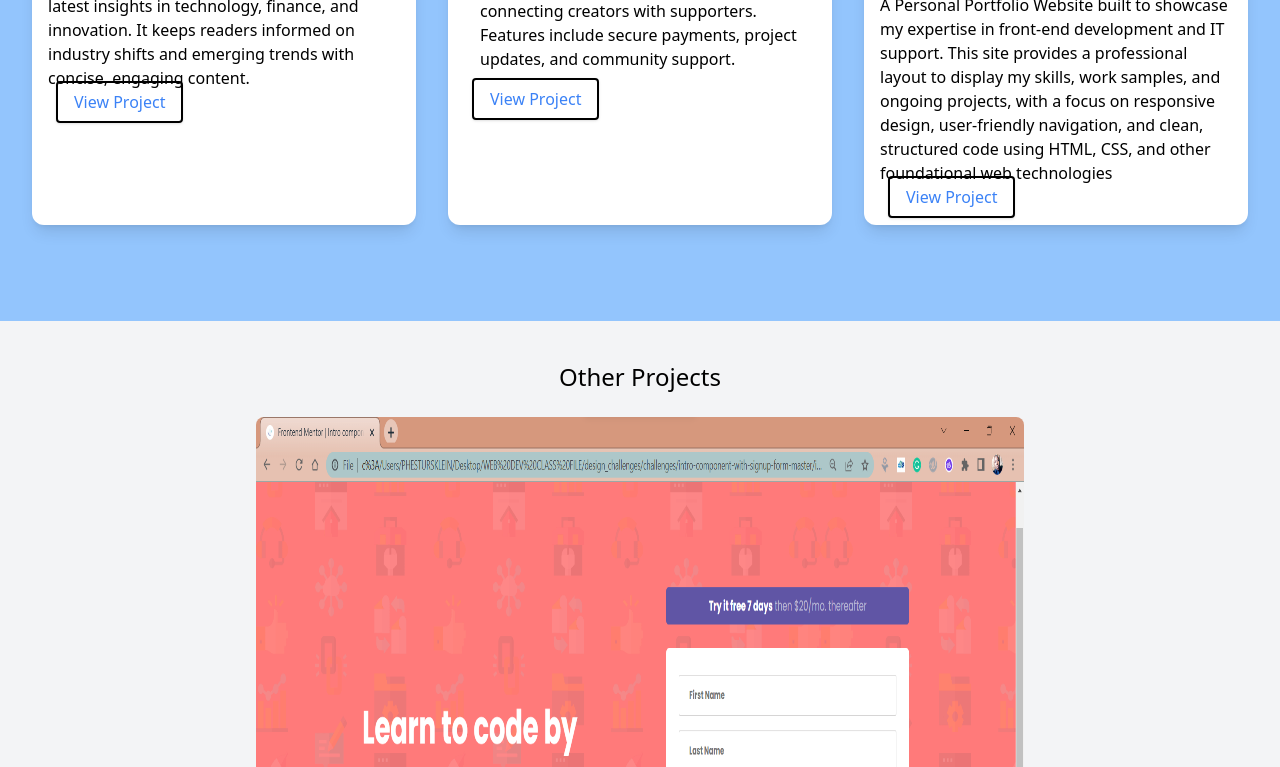
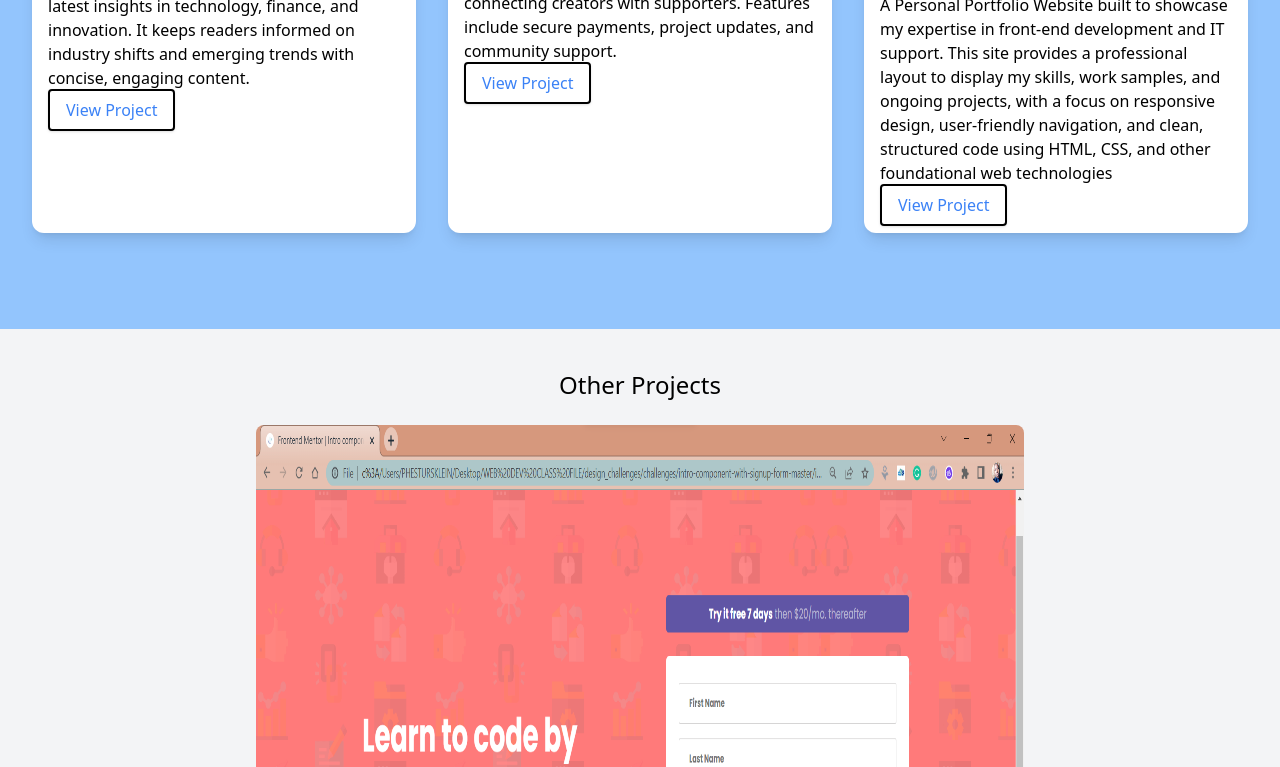
Before and after one commit to Phestursklein/myportfolio, a website: page index.html in a window 1280 px wide. Shown: the part 2586-3353 px from the top of the page. Drawn offline with nearby package versions, Linux system fonts and the light colour scheme.

Commit message:
Update index.html

```diff
--- a/index.html
+++ b/index.html
@@ -146,11 +146,11 @@
 
         <a href="https://phestursklein.github.io/News-Homepage-Project/"
           class="text-xl font-semibold mt-72 text-center">phknews</a>
-        <p class="text-black mt-2">PHKNEWS is a digital platform delivering the latest
+        <p class="text-black mt-2 mb-2">PHKNEWS is a digital platform delivering the latest
           insights in technology, finance, and innovation. It keeps readers informed on industry shifts and emerging
           trends with concise, engaging content.
         </p>
-        <a href="https://phestursklein.github.io/News-Homepage-Project/" class="bg-transparent border-2 border-black text-blue-500 py-2 px-4 rounded shadow hover:bg-blue-300 m-2">View
+        <a href="https://phestursklein.github.io/News-Homepage-Project/" class="bg-transparent border-2 border-black text-blue-500 py-2 px-4 rounded shadow hover:bg-blue-300">View
           Project</a>
       </div>
 
@@ -163,11 +163,11 @@
         </div>
 
         <a href="https://phkfund.vercel.app/" class="text-xl font-semibold mt-72 text-center">phkfund</a>
-        <p class="text-black m-4">phkfund ia a crowdfunding platform for connecting creators with supporters.
+        <p class="text-black mt-2 mb-2">phkfund ia a crowdfunding platform for connecting creators with supporters.
           Features include
           secure payments, project updates, and community support.</p>
         <a href="https://phkfund.vercel.app/"
-          class="bg-transparent border-2 border-black text-blue-500 py-2 px-4 rounded shadow hover:bg-blue-300 m-2">View
+          class="bg-transparent border-2 border-black text-blue-500 py-2 px-4 rounded shadow hover:bg-blue-300">View
           Project</a>
       </div>
 
@@ -182,11 +182,11 @@
 
         <a href="https://phestursklein.github.io/myportfolio/"
           class="text-xl font-semibold mt-72 text-center">myportfolio</a>
-        <p class="text-black mt-2">A Personal Portfolio Website built to showcase my expertise in front-end
+        <p class="text-black mt-2 mb-2">A Personal Portfolio Website built to showcase my expertise in front-end
           development and IT support. This site provides a professional layout to display my skills, work samples, and
           ongoing projects, with a focus on responsive design, user-friendly navigation, and clean, structured code
           using HTML, CSS, and other foundational web technologies</p>
-        <a href="https://phestursklein.github.io/myportfolio/" class="bg-transparent border-2 border-black text-blue-500 py-2 px-4 rounded shadow hover:bg-blue-300 m-2">View Project</a>
+        <a href="https://phestursklein.github.io/myportfolio/" class="bg-transparent border-2 border-black text-blue-500 py-2 px-4 rounded shadow hover:bg-blue-300">View Project</a>
       </div>
 
     </div>
```
